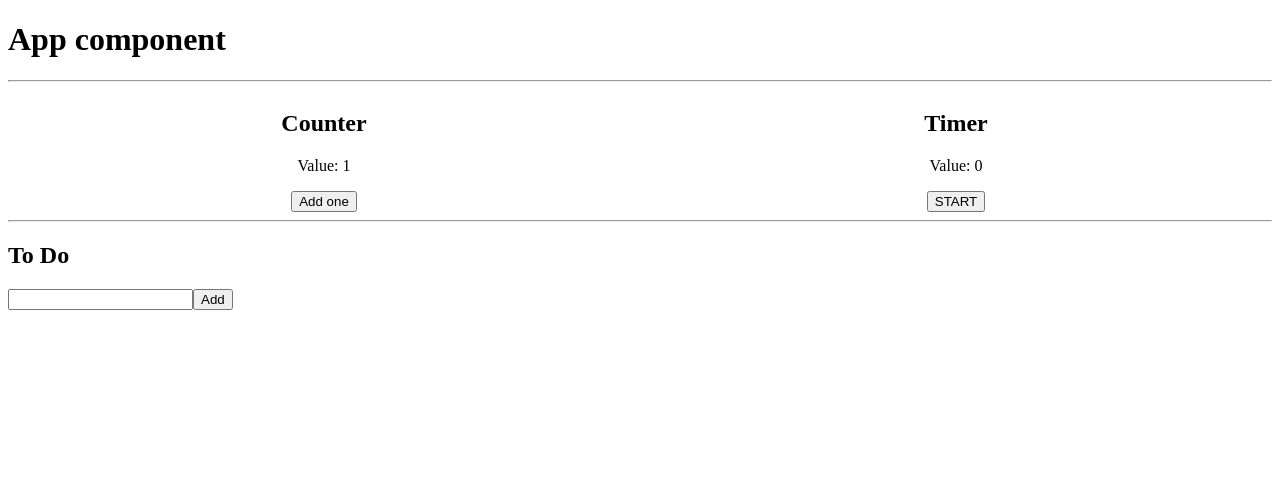
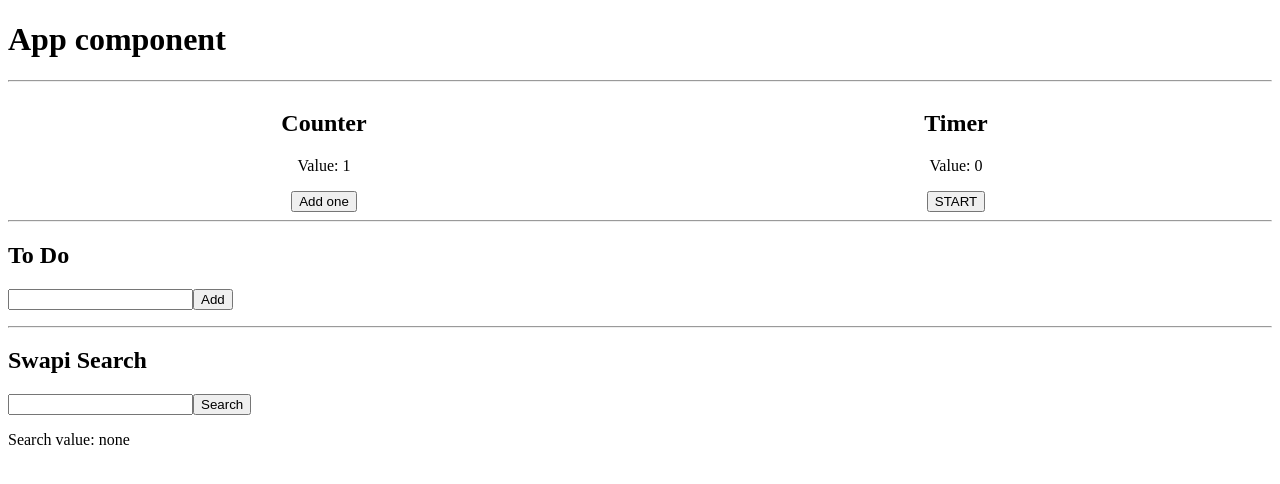
Before and after one commit to Dahc36/react-tutorial, a React (Create React App) app: page / in a window 1280 px wide. Shown: the top 484 px of the page. Built offline with nearby package versions, Linux system fonts and the light colour scheme.

Commit message:
ADD: SwapiSearch component

```diff
--- a/package.json
+++ b/package.json
@@ -3,6 +3,7 @@
   "version": "0.1.0",
   "private": true,
   "dependencies": {
+    "axios": "^0.19.0",
     "react": "^16.8.6",
     "react-dom": "^16.8.6",
     "react-scripts": "3.0.1"
--- a/src/App.js
+++ b/src/App.js
@@ -1,6 +1,7 @@
 import React, { Fragment } from 'react';
 
 import Counter from 'components/Counter/containers/Counter';
+import SwapiSearch from 'components/SwapiSearch';
 import Timer from 'components/Counter/containers/Timer';
 import ToDo from 'components/ToDo';
 
@@ -8,11 +9,13 @@ const App = function() {
   return (
     <Fragment>
       <h1>App component</h1>
-      <hr />
+      <hr/>
       <Counter />
       <Timer />
-      <hr />
+      <hr/>
       <ToDo />
+      <hr/>
+      <SwapiSearch/>
     </Fragment>
   );
 };
--- /dev/null
+++ b/src/components/SwapiSearch/index.js
@@ -0,0 +1,66 @@
+import React, { Component } from 'react';
+import axios from 'axios';
+
+import SearchForm from 'components/ToDo/Form';
+import SearchList from 'components/ToDo/List';
+
+class SwapiSearch extends Component {
+  state = {
+    list: [],
+    searchValue: 'none',
+  }
+
+  getAllData = async function(searchParam) {
+    const characterArray = [];
+    let url = `https://swapi.co/api/people/?search=${searchParam}`;
+    let response = await axios.get(url);
+    let data = response.data;
+    data.results.forEach(result => characterArray.push(result.name));
+    while (data.next) {
+      url = data.next;
+      response = await axios.get(url);
+      data = response.data;
+      data.results.forEach(result => characterArray.push(result.name));
+    }
+    return characterArray;
+  }
+
+  handleSubmit = searchParam => {
+    this.setState(_ => ({
+      list: [],
+      loading: true,
+      searchValue: searchParam,
+    }));
+    this.getAllData(searchParam)
+      .then(response => this.setState(_ => ({
+        list: response,
+        loading: false,
+      })))
+      .catch(error => console.log(error));
+  }
+
+  render() {
+    const {
+      list,
+      loading,
+      searchValue,
+    } = this.state;
+
+    return (
+      <div>
+        <h2>Swapi Search</h2>
+        <SearchForm
+          disabled={loading}
+          label="Search"
+          onSubmit={this.handleSubmit}
+        />
+        <p>Search value: {searchValue}</p>
+        <SearchList
+          list={list}
+        />
+      </div>
+    );
+  }
+};
+
+export default SwapiSearch;
--- a/src/components/ToDo/Form.js
+++ b/src/components/ToDo/Form.js
@@ -23,7 +23,7 @@ class ToDoForm extends Component {
           type="text"
           value={this.state.inputValue}
           onChange={this.handleInputChange} />
-        <button>{this.props.label}</button>
+        <button disabled={this.props.disabled} >{this.props.label}</button>
       </form>
     );
   }
```
Also changed, not shown: src/components/ToDo/List.js (line endings or trailing spaces), 2 other files (tests, documents, lock files or other folders).
